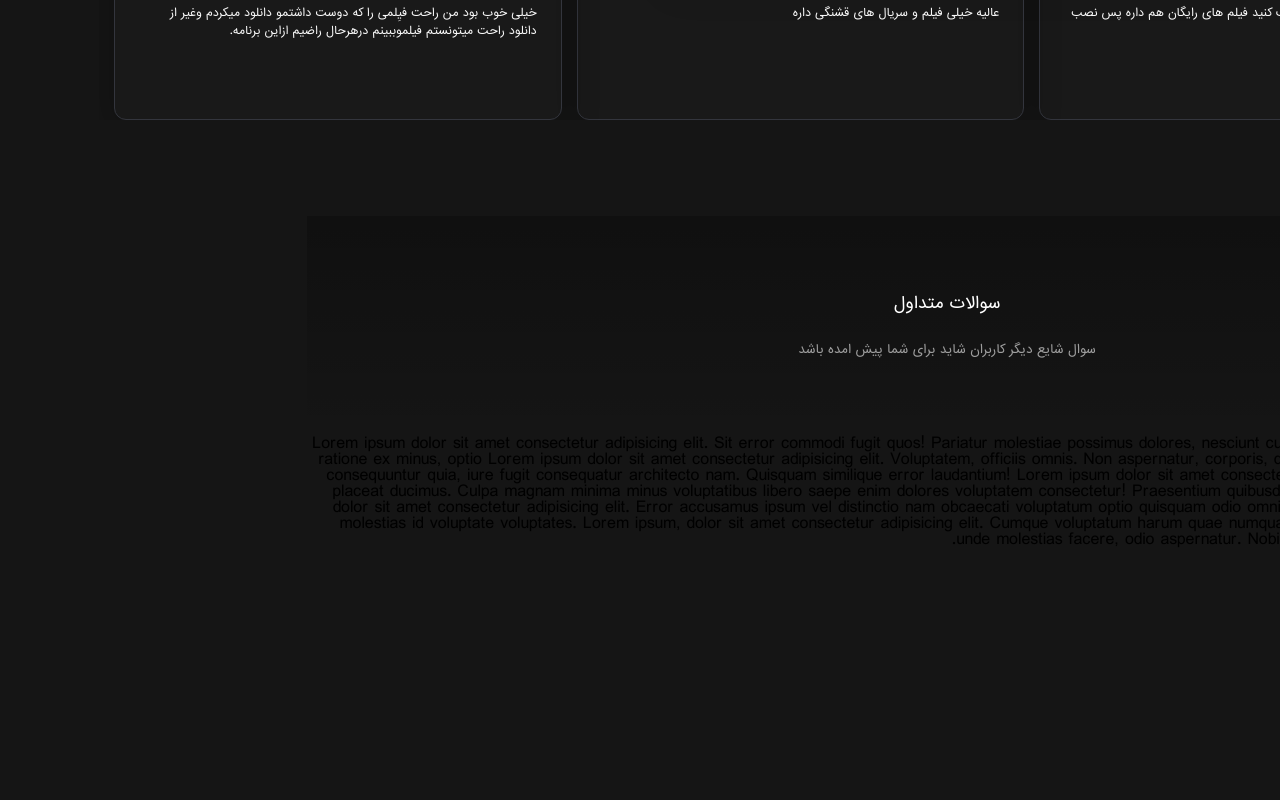
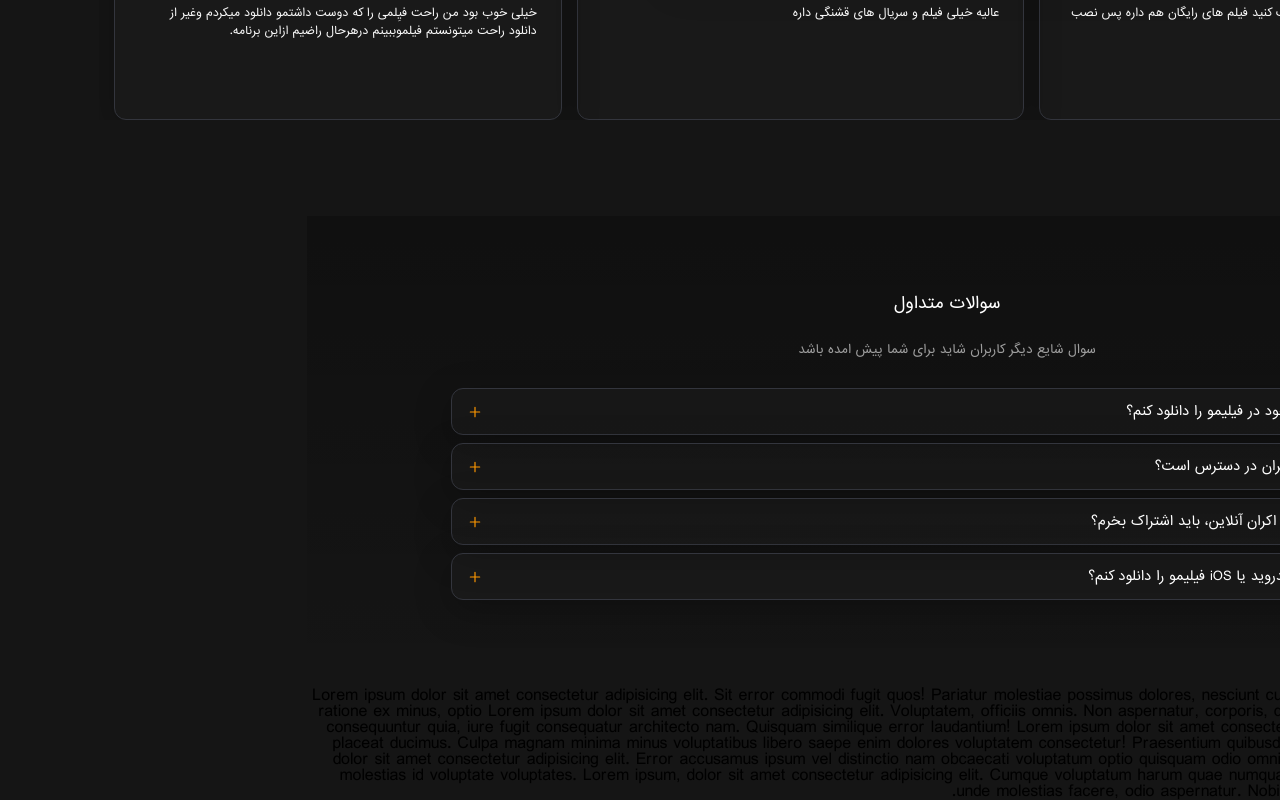
Before and after one commit to FARZINzx/Filimo-template, a plain HTML site: page src/index.html in a window 1280 px wide. Shown: the part 4937-5737 px from the top of the page. Before the commit the page ends 5490 px from the top, so only its background shows below. Drawn offline with Linux system fonts and the light colour scheme; files whose address does not match are found by name.

Commit message:
set up and finish section-ques-box

```diff
--- a/src/index.html
+++ b/src/index.html
@@ -20,7 +20,7 @@
     <link rel="stylesheet" href="/src/style/section-child.css" />
     <link rel="stylesheet" href="/src/style/section-online.css" />
     <link rel="stylesheet" href="/src/style/section-user.css" />
-    <link rel="stylesheet" href="/src/style/section.ques.css">
+    <link rel="stylesheet" href="/src/style/section.ques.css" />
     <title>Filimo</title>
   </head>
   <body>
@@ -1085,11 +1085,15 @@
       <section class="section-user">
         <div class="section-user-dev">
           <div class="section-user-text">
-            <div>  <span> نظر کاربران بعد از تماشای فیلیمو</span></div>
+            <div><span> نظر کاربران بعد از تماشای فیلیمو</span></div>
 
             <div class="move-button">
-              <div class="swiper-icon before-icon free-movie-swiper feedback-swiper"></div>
-              <div class="swiper-icon next-icon free-movie-swiper feedback-swiper "></div>
+              <div
+                class="swiper-icon before-icon free-movie-swiper feedback-swiper"
+              ></div>
+              <div
+                class="swiper-icon next-icon free-movie-swiper feedback-swiper"
+              ></div>
             </div>
           </div>
           <div class="section-user-card-list">
@@ -1151,8 +1155,139 @@
             <h3 class="ques-title">سوالات متداول</h3>
             <span>سوال شایع دیگر کاربران شاید برای شما پیش امده باشد</span>
           </div>
+          <div class="section-ques-list">
+            <div class="section-ques-box">
+              <div class="section-ques-box-text">
+                <div class="plus-icon">
+                  <svg
+                    viewBox="0 0 24 24"
+                    fill="none"
+                    xmlns="http://www.w3.org/2000/svg"
+                    stroke="#ff9800"
+                    width="14"
+                    height="14"
+                  >
+                    <g id="SVGRepo_bgCarrier" stroke-width="0"></g>
+                    <g
+                      id="SVGRepo_tracerCarrier"
+                      stroke-linecap="round"
+                      stroke-linejoin="round"
+                    ></g>
+                    <g id="SVGRepo_iconCarrier">
+                      <path
+                        d="M4 12H20M12 4V20"
+                        stroke="#ff9800"
+                        stroke-width="2"
+                        stroke-linecap="round"
+                        stroke-linejoin="round"
+                      ></path>
+                    </g>
+                  </svg>
+                </div>
+                <span>
+                  آیا می‌توانم فیلم‌های موجود در فیلیمو را دانلود کنم؟</span
+                >
+              </div>
+            </div>
+            <div class="section-ques-box">
+              <div class="section-ques-box-text">
+                <div class="plus-icon">
+                  <svg
+                    viewBox="0 0 24 24"
+                    fill="none"
+                    xmlns="http://www.w3.org/2000/svg"
+                    stroke="#ff9800"
+                    width="14"
+                    height="14"
+                  >
+                    <g id="SVGRepo_bgCarrier" stroke-width="0"></g>
+                    <g
+                      id="SVGRepo_tracerCarrier"
+                      stroke-linecap="round"
+                      stroke-linejoin="round"
+                    ></g>
+                    <g id="SVGRepo_iconCarrier">
+                      <path
+                        d="M4 12H20M12 4V20"
+                        stroke="#ff9800"
+                        stroke-width="2"
+                        stroke-linecap="round"
+                        stroke-linejoin="round"
+                      ></path>
+                    </g>
+                  </svg>
+                </div>
+                <span> آیا فیلیمو برای خارج از ایران در دسترس است؟</span>
+              </div>
+            </div>
+            <div class="section-ques-box">
+              <div class="section-ques-box-text">
+                <div class="plus-icon">
+                  <svg
+                    viewBox="0 0 24 24"
+                    fill="none"
+                    xmlns="http://www.w3.org/2000/svg"
+                    stroke="#ff9800"
+                    width="14"
+                    height="14"
+                  >
+                    <g id="SVGRepo_bgCarrier" stroke-width="0"></g>
+                    <g
+                      id="SVGRepo_tracerCarrier"
+                      stroke-linecap="round"
+                      stroke-linejoin="round"
+                    ></g>
+                    <g id="SVGRepo_iconCarrier">
+                      <path
+                        d="M4 12H20M12 4V20"
+                        stroke="#ff9800"
+                        stroke-width="2"
+                        stroke-linecap="round"
+                        stroke-linejoin="round"
+                      ></path>
+                    </g>
+                  </svg>
+                </div>
+                <span>
+                  آیا برای تماشای فیلم‌های اکران آنلاین، باید اشتراک بخرم؟</span
+                >
+              </div>
+            </div>
+            <div class="section-ques-box">
+              <div class="section-ques-box-text">
+                <div class="plus-icon">
+                  <svg
+                    viewBox="0 0 24 24"
+                    fill="none"
+                    xmlns="http://www.w3.org/2000/svg"
+                    stroke="#ff9800"
+                    width="14"
+                    height="14"
+                  >
+                    <g id="SVGRepo_bgCarrier" stroke-width="0"></g>
+                    <g
+                      id="SVGRepo_tracerCarrier"
+                      stroke-linecap="round"
+                      stroke-linejoin="round"
+                    ></g>
+                    <g id="SVGRepo_iconCarrier">
+                      <path
+                        d="M4 12H20M12 4V20"
+                        stroke="#ff9800"
+                        stroke-width="2"
+                        stroke-linecap="round"
+                        stroke-linejoin="round"
+                      ></path>
+                    </g>
+                  </svg>
+                </div>
+                <span>
+                  از کجا می‌توانم نرم‌افزار اندروید یا iOS فیلیمو را دانلود کنم؟
+                </span>
+              </div>
+            </div>
+          </div>
         </div>
-
       </section>
     </main>
     <p>
--- a/src/style/section.ques.css
+++ b/src/style/section.ques.css
@@ -11,11 +11,13 @@
      padding: 0px 100px;
      margin: 0 auto;
 }
+
 .section-ques-text{
      display: flex;
      flex-direction: column;
      align-items: center;
      justify-content: center;
+     margin-bottom: 32px;
 }
 
 .section-ques-text h3 {
@@ -30,3 +32,38 @@
      font-size: 12px;
      color: rgb(158, 158, 158);
 }
+
+.section-ques-lsit {
+     width: 88%;
+     margin: 0 auto;
+}
+
+.section-ques-box{
+     background: var(--section-user-card-background);
+     border: 1px solid #33353d;
+     box-shadow: 0 10px 36px #00000040;
+     border-radius: 12px;
+     position: relative;
+     padding: 16px;
+     margin-bottom: 20px;
+     color: #fff;
+     width: 958px;
+    margin: 0 auto 8px auto ;
+}
+
+
+.section-ques-box-text{
+     position: relative;
+     color: #fff;
+     padding-left: 32px;
+     text-align: right;
+     font-size: 13px;
+     font-weight:500px ;
+
+
+}
+
+.plus-icon {
+     position: absolute;
+     left: 0px;
+}
```
